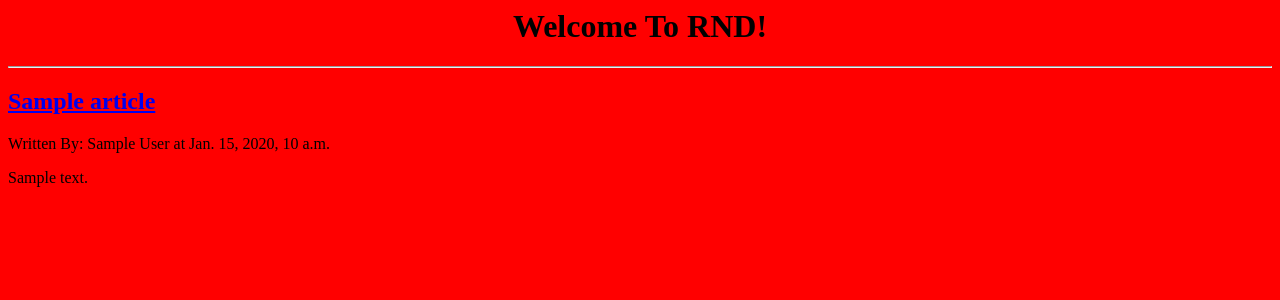
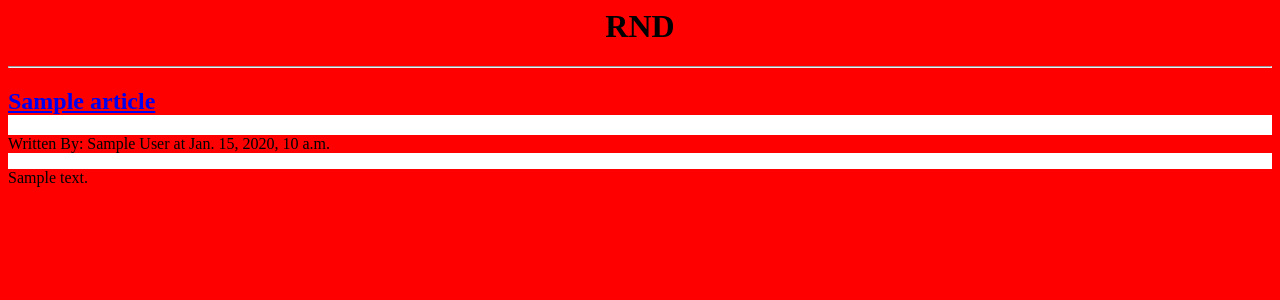
Before and after one commit to valedithat/rnd, a Django app: page / in a window 1280 px wide. Shown: the top 300 px of the page. Run offline with Django 4.2, Linux system fonts and the light colour scheme; tables that the repository leaves empty hold one stand-in row (values such as "Sample post"); parts of the project's set-up code (start-up, migrations or seed data) failed here and were passed over.

Commit message:
add css to article_list article_detail

```diff
--- a/static/styles.css
+++ b/static/styles.css
@@ -1 +1,9 @@
 * { background: red }
+
+h1 {
+    text-align: center;
+}
+
+.article {
+    background: white;
+}
--- a/templates/articles/article_list.html
+++ b/templates/articles/article_list.html
@@ -1,16 +1,8 @@
-{% extends "base.html" %}
+{% extends 'base.html' %}
 
 {% block content %}
-    <h1>
-        <center>
-            Welcome To RND!
-        </center>
-
-    </h1>
-    <hr>
-
     {% for article in article_list %}
-        <div>
+        <div class="article">
             <h2><a href="{% url 'article_detail' article.id %}">{{ article.title  }}</a></h2>
             <p>Written By: {{ article.author }} at {{ article.created_at }}</p>
             <p>{{ article.description }}</p>
--- a/templates/base.html
+++ b/templates/base.html
@@ -5,9 +5,13 @@
         <title>
             RND
         </title>
-        <link rel="stylesheet" href="{% static 'styles.css' %}">
+        <link rel='stylesheet' href="{% static 'styles.css' %}">
     </head>
     <body>
+        <h1>
+            RND
+        </h1>
+        <hr>
         {% block content %}
 
         {% endblock %}
```
Also changed, not shown: templates/articles/article_detail.html (+9 -8 lines).
